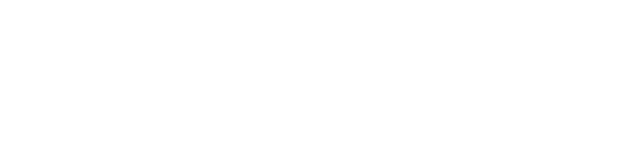
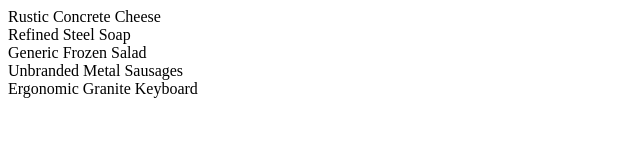
Before and after one commit to GeoDoo/microfrontends, a website built with webpack: page products/public/index.html in a window 1280 px wide. Shown: the whole page, without its empty margins (0-640 px from the left). Built offline with nearby package versions, Linux system fonts and the light colour scheme.

Commit message:
display products to page

```diff
--- a/products/public/index.html
+++ b/products/public/index.html
@@ -4,7 +4,8 @@
     <meta charset="UTF-8" />
     <meta http-equiv="X-UA-Compatible" content="IE=edge" />
     <meta name="viewport" content="width=device-width, initial-scale=1.0" />
-    <title>Products</title>
   </head>
-  <body></body>
+  <body>
+      <div id="products"></div>
+  </body>
 </html>
--- a/products/src/index.js
+++ b/products/src/index.js
@@ -2,6 +2,6 @@ import faker from "faker";
 
 const products = Array.from("howdy")
   .map(() => `<div>${faker.commerce.productName()}</div>`)
-  .toString();
+  .join("");
 
-console.log(products);
+document.getElementById("products").innerHTML = products;
```
